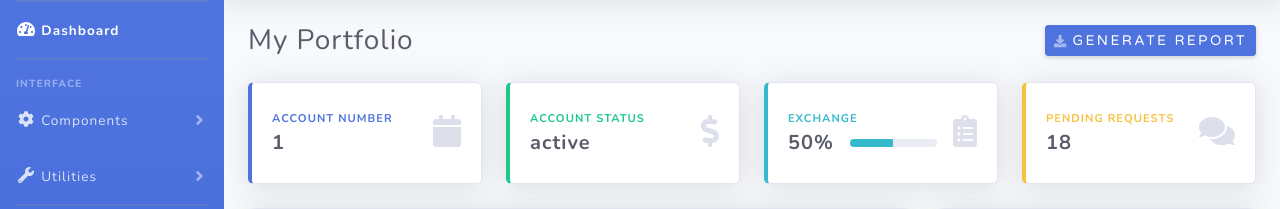
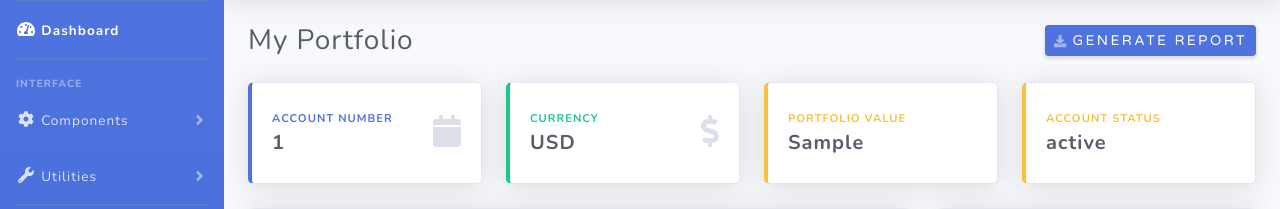
Before and after one commit to Algo-messiahs/Algobot-UI, a Django app: template algobot/templates/registration/dashboard/dashboard.html in a window 1280 px wide. Shown: the part 70-279 px from the top of the page. Run offline with Django 3.2, Linux system fonts and the light colour scheme; the template is opened without the code that fills it: most values are stand-ins (such as "Sample title", 1, 10 or a date in 2020); some libraries are stand-ins or nearby versions.

Commit message:
Added some functionality on the dashboard

```diff
--- a/algobot/templates/registration/dashboard/account_information.html
+++ b/algobot/templates/registration/dashboard/account_information.html
@@ -23,8 +23,8 @@
             <div class="row no-gutters align-items-center">
                 <div class="col mr-2">
                     <div class="text-xs font-weight-bold text-success text-uppercase mb-1">
-                        Account Status</div>
-                    <div class="h5 mb-0 font-weight-bold text-gray-800">{{ account_status }}</div>
+                        Currency </div>
+                    <div class="h5 mb-0 font-weight-bold text-gray-800">{{ currency }}</div>
                 </div>
                 <div class="col-auto">
                     <i class="fas fa-dollar-sign fa-2x text-gray-300"></i>
@@ -36,44 +36,54 @@
 
 <!-- Earnings (Monthly) Card Example -->
 <div class="col-xl-3 col-md-6 mb-4">
-    <div class="card border-left-info shadow h-100 py-2">
+    <div class="card border-left-warning shadow h-100 py-2">
         <div class="card-body">
             <div class="row no-gutters align-items-center">
                 <div class="col mr-2">
-                    <div class="text-xs font-weight-bold text-info text-uppercase mb-1">Exchange
-                    </div>
-                    <div class="row no-gutters align-items-center">
-                        <div class="col-auto">
-                            <div class="h5 mb-0 mr-3 font-weight-bold text-gray-800">50%</div>
-                        </div>
-                        <div class="col">
-                            <div class="progress progress-sm mr-2">
-                                <div class="progress-bar bg-info" role="progressbar"
-                                    style="width: 50%" aria-valuenow="50" aria-valuemin="0"
-                                    aria-valuemax="100"></div>
-                            </div>
-                        </div>
-                    </div>
-                </div>
-                <div class="col-auto">
-                    <i class="fas fa-clipboard-list fa-2x text-gray-300"></i>
+                    <div class="text-xs font-weight-bold text-warning text-uppercase mb-1">
+                      portfolio Value  </div>
+                    <div class="h5 mb-0 font-weight-bold text-gray-800">{{ portfolio_value }}</div>
                 </div>
             </div>
         </div>
     </div>
 </div>
-<!-- Pending Requests Card Example -->
+{#<div class="col-xl-3 col-md-6 mb-4">#}
+{#    <div class="card border-left-info shadow h-100 py-2">#}
+{#        <div class="card-body">#}
+{#            <div class="row no-gutters align-items-center">#}
+{#                <div class="col mr-2">#}
+{#                    <div class="text-xs font-weight-bold text-info text-uppercase mb-1">Exchange#}
+{#                    </div>#}
+{#                    <div class="row no-gutters align-items-center">#}
+{#                        <div class="col-auto">#}
+{#                            <div class="h5 mb-0 mr-3 font-weight-bold text-gray-800">50%</div>#}
+{#                        </div>#}
+{#                        <div class="col">#}
+{#                            <div class="progress progress-sm mr-2">#}
+{#                                <div class="progress-bar bg-info" role="progressbar"#}
+{#                                    style="width: 50%" aria-valuenow="50" aria-valuemin="0"#}
+{#                                    aria-valuemax="100"></div>#}
+{#                            </div>#}
+{#                        </div>#}
+{#                    </div>#}
+{#                </div>#}
+{#                <div class="col-auto">#}
+{#                    <i class="fas fa-clipboard-list fa-2x text-gray-300"></i>#}
+{#                </div>#}
+{#            </div>#}
+{#        </div>#}
+{#    </div>#}
+{#</div>#}
+<!-- Account Status -->
 <div class="col-xl-3 col-md-6 mb-4">
     <div class="card border-left-warning shadow h-100 py-2">
         <div class="card-body">
             <div class="row no-gutters align-items-center">
                 <div class="col mr-2">
                     <div class="text-xs font-weight-bold text-warning text-uppercase mb-1">
-                        Pending Requests</div>
-                    <div class="h5 mb-0 font-weight-bold text-gray-800">18</div>
-                </div>
-                <div class="col-auto">
-                    <i class="fas fa-comments fa-2x text-gray-300"></i>
+                        Account Status</div>
+                    <div class="h5 mb-0 font-weight-bold text-gray-800">{{ account_status }}</div>
                 </div>
             </div>
         </div>
```
Also changed, not shown: algobot/views.py (+4 -3 lines).
